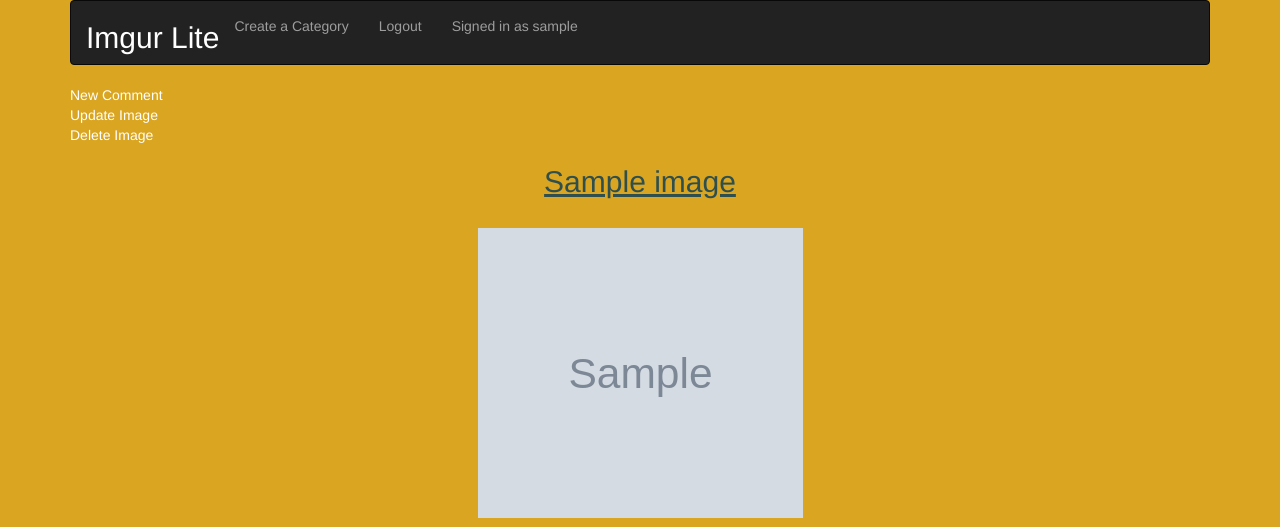
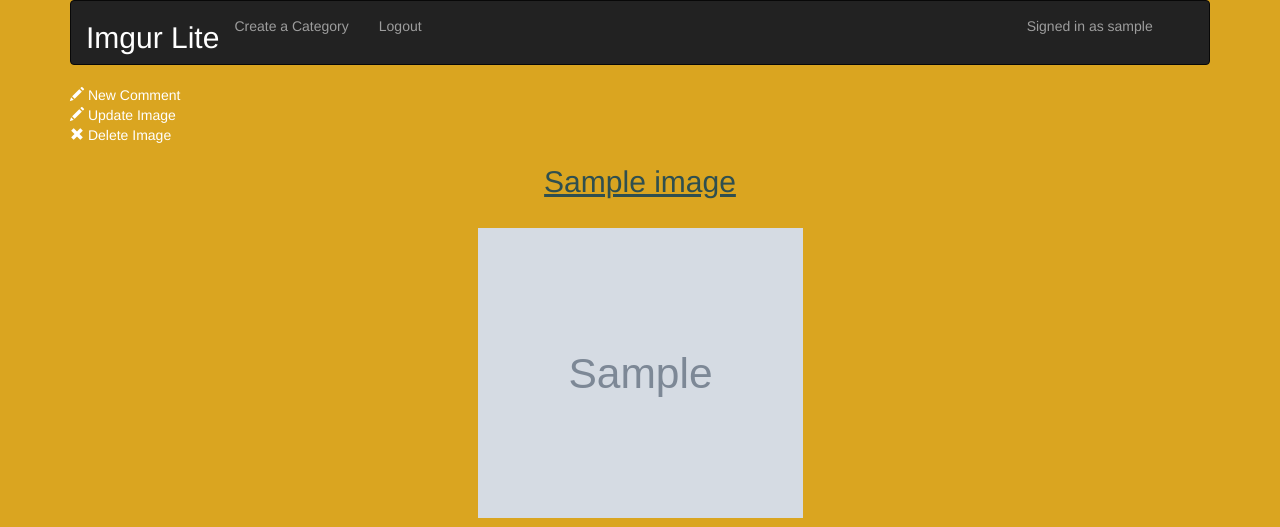
Before and after one commit to rallen0150/image_site, a Django app: page /image/1/ in a window 1280 px wide. Shown: the top 527 px of the page. Run offline with Django 3.2, Linux system fonts and the light colour scheme; a user stored in the database is signed in; tables that the repository leaves empty hold one stand-in row (values such as "Sample post"); grey boxes marked "Sample" are stand-in pictures; some libraries are stand-ins or nearby versions.

Commit message:
cleaning up code

```diff
--- a/templates/base.html
+++ b/templates/base.html
@@ -35,6 +35,12 @@
       #descrip {
         font-size: 24px;
       }
+      #user {
+        padding-left: 575px;
+      }
+      span {
+        color: white;
+      }
     </style>
   </head>
   <body>
@@ -51,7 +57,7 @@
             {% else %}
               <li><a href="{% url 'category_create_view' %}">Create a Category</a></li>
               <li><a href="{% url 'logout' %}?next={% url 'index_view' %}">Logout</a></li>
-              <p class="navbar-text">Signed in as <a href="#" class="navbar-link"> {{ request.user }}</a></p>
+              <p id="user" class="navbar-text">Signed in as {{ request.user }}</p>
             {% endif %}
             </ul>
           </div>
--- a/templates/image/category_detail.html
+++ b/templates/image/category_detail.html
@@ -3,9 +3,9 @@
 {% block content %}
   {% if request.user.is_authenticated %}
     {% if request.user == object.user %}
-      <a href="{% url 'category_Update_view' object.id %}">Update Category</a> |
+    <span class="glyphicon glyphicon-pencil"></span> <a href="{% url 'category_Update_view' object.id %}">Update Category</a> |
     {% endif %}
-      <a href="{% url 'image_create_view' %}">Upload Image</a>
+      <span class="	glyphicon glyphicon-picture"></span> <a href="{% url 'image_create_view' %}">Upload Image</a>
       <h2 class="title">{{ object.title }}</h2>
   {% endif %}
 
--- a/templates/image/comment_form.html
+++ b/templates/image/comment_form.html
@@ -6,7 +6,7 @@
     <form class="" action="" method="post">
       {% csrf_token %}
       {{ form }}
-      <input type="submit" name="" value="Submit">
+      <input type="submit" name="" value="Comment">
     </form>
   {% endif %}
 {% endblock %}
--- a/templates/image/image_detail.html
+++ b/templates/image/image_detail.html
@@ -2,10 +2,10 @@
 
 {% block content %}
   {% if request.user.is_authenticated %}
-    <a href="{% url 'comment_create_view' object.id %}">New Comment</a> <br>
+    <span class="	glyphicon glyphicon-pencil"></span> <a href="{% url 'comment_create_view' object.id %}">New Comment</a> <br>
     {% if request.user == image.user %}
-      <a href="{% url 'image_update_view' image.id %}">Update Image</a> <br>
-      <a href="{% url 'image_delete_view' image.id %}">Delete Image</a>
+      <span class="	glyphicon glyphicon-pencil"></span> <a href="{% url 'image_update_view' image.id %}">Update Image</a> <br>
+      <span class="	glyphicon glyphicon-remove"></span> <a href="{% url 'image_delete_view' image.id %}">Delete Image</a>
     {% endif %}
   {% endif %}
   <br>
```
